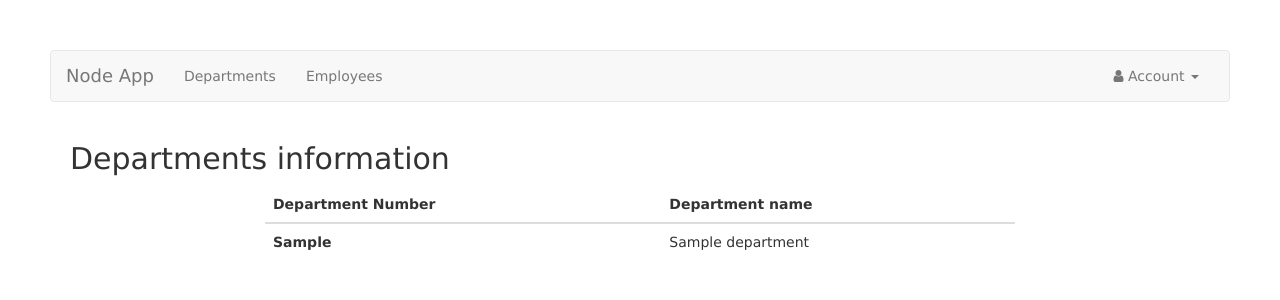
After one commit to yunjunma/Enterprise172, a Node server app: page /departments in a window 1280 px wide. The commit adds this page. Shown: the top 300 px of the page. Run offline with Node 20, Linux system fonts and the light colour scheme; tables that the repository leaves empty or names only in its code hold one stand-in row (values such as "Sample post"); some libraries are stand-ins or nearby versions.

Commit message:
Organized the file structure. Added Departments

```diff
--- a/app.js
+++ b/app.js
@@ -7,6 +7,8 @@ var expressHbs = require('express-handlebars');
 
 var indexRouter = require('./routes/index');
 var usersRouter = require('./routes/users');
+var departmentsRouter = require('./routes/departments');
+var employeesRouter = require('./routes/employees')
 
 var app = express();
 
@@ -23,6 +25,8 @@ app.use(express.static(path.join(__dirname, 'public')));
 
 app.use('/', indexRouter);
 app.use('/users', usersRouter);
+app.use('/departments', departmentsRouter);
+app.use('/employees', employeesRouter);
 
 // catch 404 and forward to error handler
 app.use(function(req, res, next) {
--- /dev/null
+++ b/routes/departments.js
@@ -0,0 +1,12 @@
+var express = require('express');
+var router = express.Router();
+var connection = require('../config/connection');
+
+router.get('/', function(req, res, next) {
+    connection.query('SELECT * FROM departments limit 100', function(err, rows){
+        if (err) throw err;
+        res.render('departments', {departments: rows});
+    })
+})
+
+module.exports = router;
--- /dev/null
+++ b/views/departments.hbs
@@ -0,0 +1,30 @@
+<div class="container">
+    <div class="row">
+        <h2>Departments information</h2>
+        <div class="col-md-2"></div>
+        <div class="col-md-8"></div>
+
+    </div>
+</div>
+
+<div class="row">
+    <div class="col-md-2"></div>
+    <div class="col-md-8">
+        <table class="table table-hover">
+  <thead>
+    <tr>
+      <th scope="col">Department Number</th>
+      <th scope="col">Department name</th>
+    </tr>
+  </thead>
+  <tbody>
+      {{#each departments}}
+    <tr>
+      <th scope="row">{{this.dept_no}}</th>
+      <td>{{this.dept_name}}</td>
+    </tr>
+    {{/each}}
+  </tbody>
+</table>
+    </div>
+</div>
--- a/views/partials/header.hbs
+++ b/views/partials/header.hbs
@@ -13,8 +13,8 @@
 
         <div class="collapse navbar-collapse" id="bs-example-navbar-collapse-1">
             <ul class="nav navbar-nav">
-                <li class="active"><a href="#">Link One</a></li>
-                <li><a href="#">Link Two</a></li>
+                <li><a href="/departments">Departments</a></li>
+                <li><a href="/employees">Employees</a></li>
             </ul>
             <ul class="nav navbar-nav navbar-right">
                 <li class="dropdown">
```
Also changed, not shown: routes/employees.js (added, +25 -0 lines), views/employees.hbs (added, +45 -0 lines), views/index.hbs (+2 -31 lines), routes/navbar.js (deleted).
